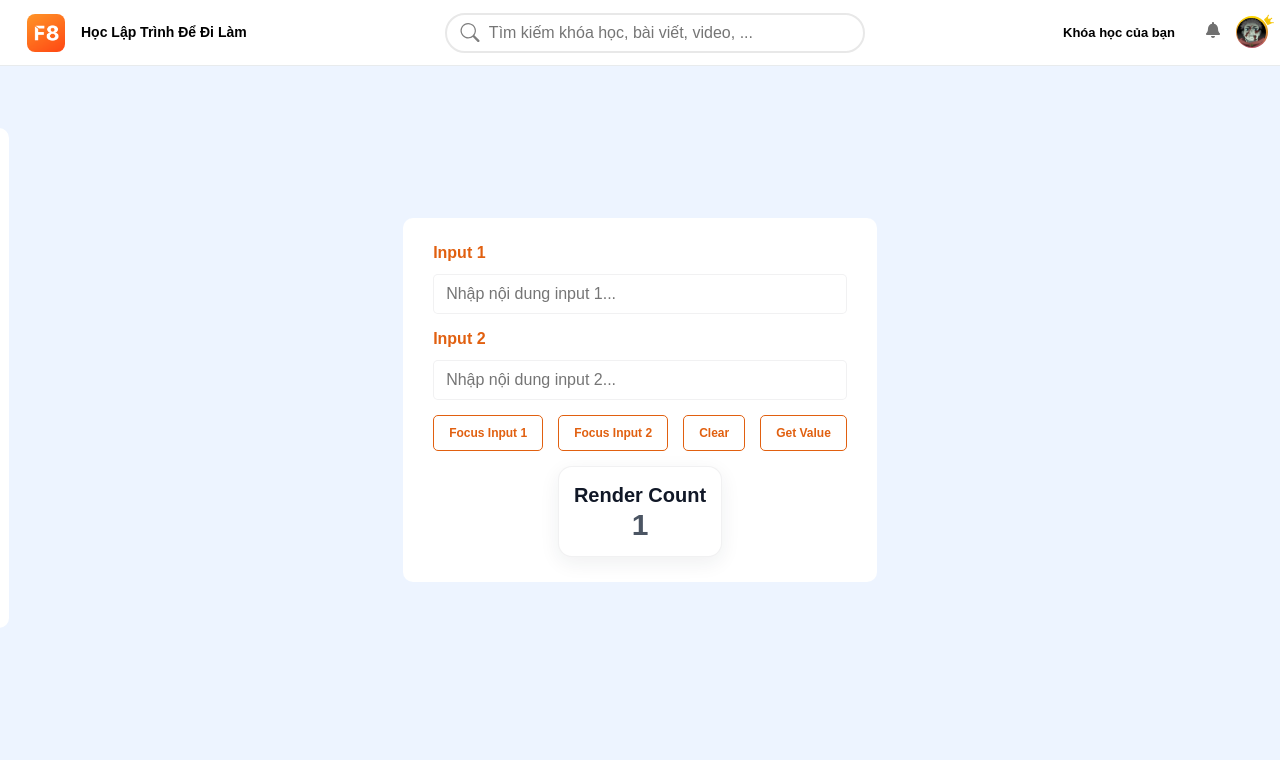
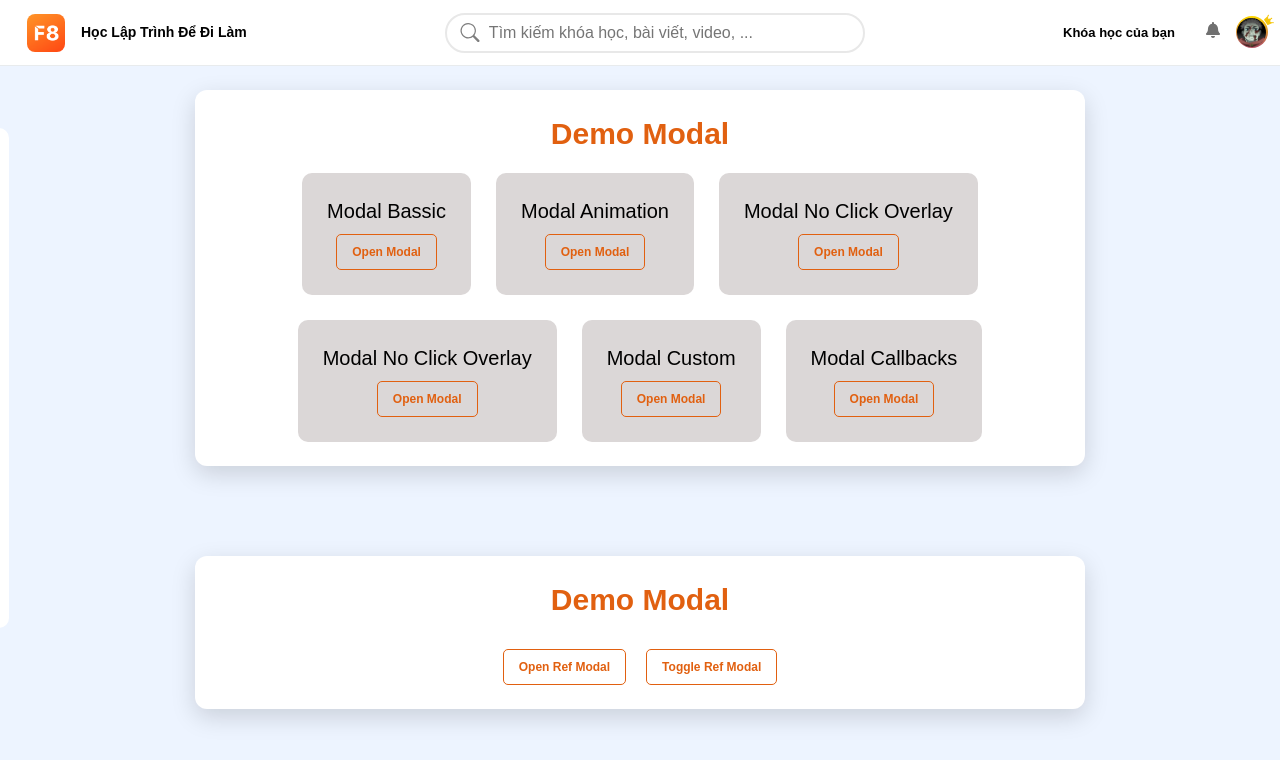
Before and after one commit to ManhThang203/f8-zoom-day37, a React (Vite) app: page /#/modal-demo in a window 1280 px wide. Before the commit this address led to /#/focus-demo. Shown: the top 760 px of the page. Built offline with nearby package versions, Linux system fonts and the light colour scheme.

Commit message:
hoàn thành bài tập 38

```diff
--- a/src/components/Modal/index.jsx
+++ b/src/components/Modal/index.jsx
@@ -6,7 +6,13 @@
 import styles from "./Modal.module.scss";
 // Icon
 import { IoCloseOutline } from "react-icons/io5";
-import { forwardRef, useEffect, useImperativeHandle, useState } from "react";
+import {
+  forwardRef,
+  useEffect,
+  useImperativeHandle,
+  useRef,
+  useState,
+} from "react";
 import clsx from "clsx";
 
 const Modal = forwardRef(
@@ -29,14 +35,13 @@
   ) => {
     const [isHidden, setIsHidden] = useState(!_isOpen);
     const [isOpen, setIsOpen] = useState(_isOpen);
-    console.log(_isOpen);
+    const idRef = useRef(null);
 
     // khi _isOpen thay đổi thì cập nhật State mới
     useEffect(() => {
       if (_isOpen) {
         setIsOpen(true);
         setIsHidden(false);
-        console.log(123);
       } else {
         setIsOpen(false);
       }
@@ -58,6 +63,7 @@
       }),
       [isOpen]
     );
+
     // eslint-disable-next-line react-hooks/exhaustive-deps
     const handleRequestClose = () => {
       setIsHidden(true);
@@ -66,18 +72,15 @@
 
     useEffect(() => {
       if (isOpen) {
-        console.log(123);
         setIsHidden(false); // Đặt isHidden = false khi modal mở
-        setTimeout(() => {
+        idRef.current = setTimeout(() => {
           onAfterOpen?.();
         }, closeTimeoutMS);
       } else {
-        onAfterClose?.();
+        idRef.current = setTimeout(() => {
+          onAfterClose?.();
+        }, closeTimeoutMS);
       }
-
-      return () => {
-        onAfterClose?.();
-      };
     }, [isOpen, onAfterOpen, onAfterClose, closeTimeoutMS]);
 
     useEffect(() => {
@@ -115,7 +118,7 @@
     if (!isOpen && isHidden) return null;
 
     return (
-      <div className={styles.modal}>
+      <div className={styles.modal} ref={idRef}>
         <div
           className={clsx(
             styles.content,
--- a/src/pages/ModalDemo/ModalDemo.module.scss
+++ b/src/pages/ModalDemo/ModalDemo.module.scss
@@ -34,8 +34,11 @@
   flex-wrap: wrap;
 }
 .btn {
+  display: flex;
+  align-items: center;
+  justify-content: center;
+  gap: 20px;
   margin-top: 10px;
-  width: 120px;
 }
 .textLast strong,
 .textFirst strong {
--- a/src/pages/ModalDemo/index.jsx
+++ b/src/pages/ModalDemo/index.jsx
@@ -14,7 +14,7 @@
   const [isNoCloseEscModal, setNoCloseEscModal] = useState(false);
   const [isCustomModal, setIsCustomModal] = useState(false);
   const [isCallbackModal, setIsCallbackModal] = useState(false);
-  const [isModalRef, setIsModalRef] = useState(false);
+  const [isModalRef] = useState(false);
 
   // Ref
   const modalRef = useRef(null);
@@ -194,14 +194,22 @@
             className={styles.btn}
             onClick={() => modalRef.current.open()}
           >
-            Open Modal
+            Open Ref Modal
+          </Button>
+          <Button
+            size="large"
+            outline
+            className={styles.btn}
+            onClick={() => modalRef.current.open()}
+          >
+            Toggle Ref Modal
           </Button>
         </div>
 
         <Modal
           ref={modalRef}
           isOpen={isModalRef}
-          onRequestClose={() => setIsModalRef(false)}
+          onRequestClose={() => modalRef.current.close()}
           closeTimeoutMS={500}
           onAfterOpen={() => console.log("Modal đã mở")}
           onAfterClose={() => console.log("Modal đã đóng")}
```
